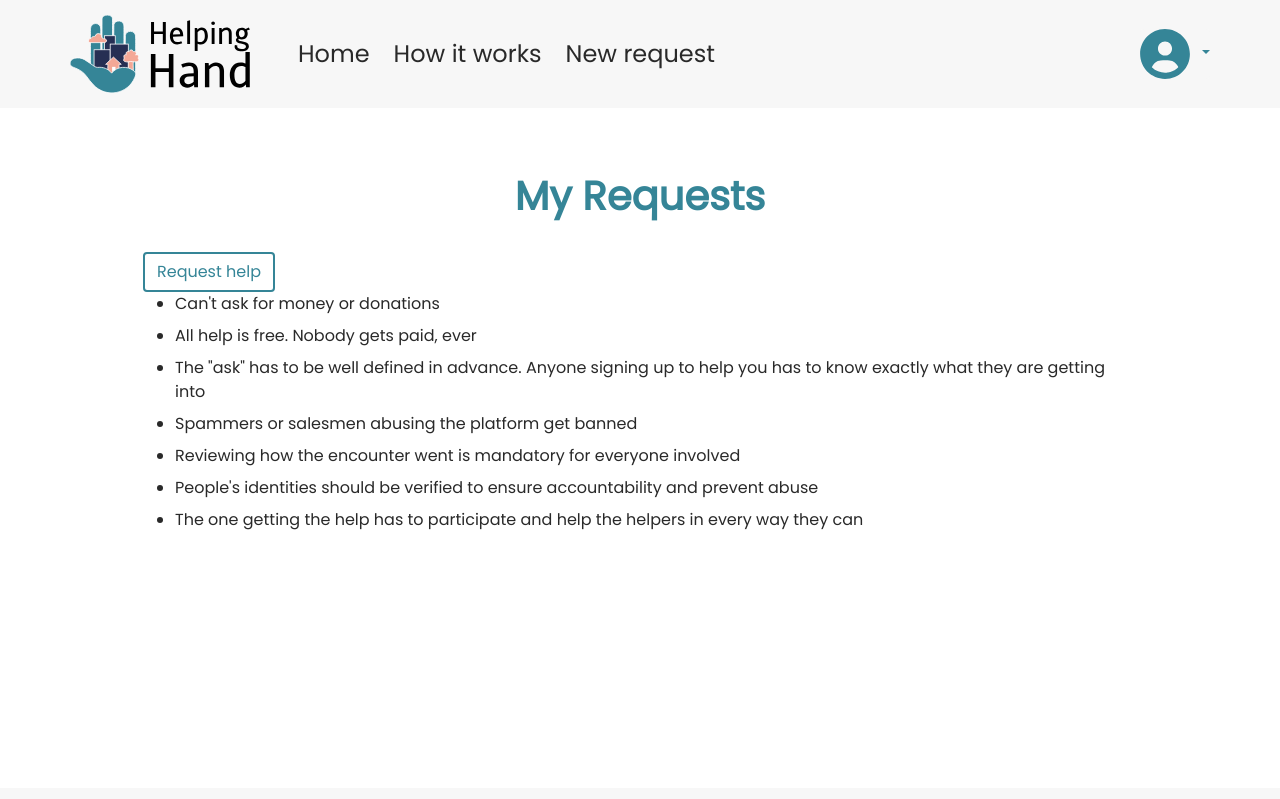
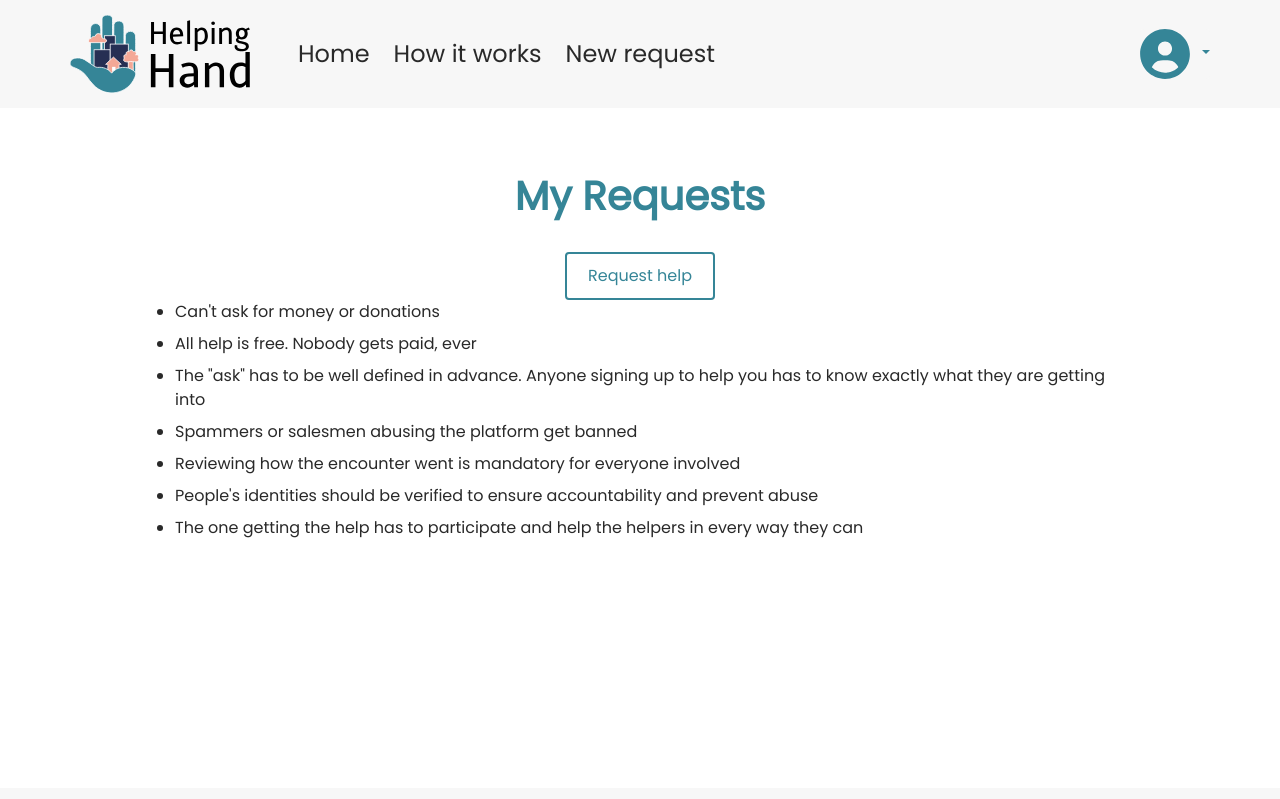
Before and after one commit to MathieuParadis/helping-hand, a React (Create React App) app: page /my-requests in a window 1280 px wide. Shown: the top 799 px of the page. Built offline with nearby package versions, Linux system fonts and the light colour scheme.

Commit message:
edited requests page

```diff
--- a/src/pages/Requests.jsx
+++ b/src/pages/Requests.jsx
@@ -9,9 +9,9 @@ const Requests = () => {
   return (
     <div className="requests bg2 margin-mobile">
       <div class="container d-flex justify-content-center align-items-center">
-        <div class="box border-radius-5 p-3 my-3">
+        <div class="box border-radius-5 d-flex flex-column align-items-center p-3 my-3">
           <h1 className="text-primary text-center fw-bold pb-3 pb-md-4">My Requests</h1>
-          <button className="profile-button btn button-outline-primary" id="signup-btn" onClick={(e) => openNewRequestModal()}>Request help</button>
+          <button className="profile-button btn button-w150 button-outline-primary" id="signup-btn" onClick={(e) => openNewRequestModal()}>Request help</button>
 
           <ul>
           <li className="mb-2">Can't ask for money or donations</li>
```
